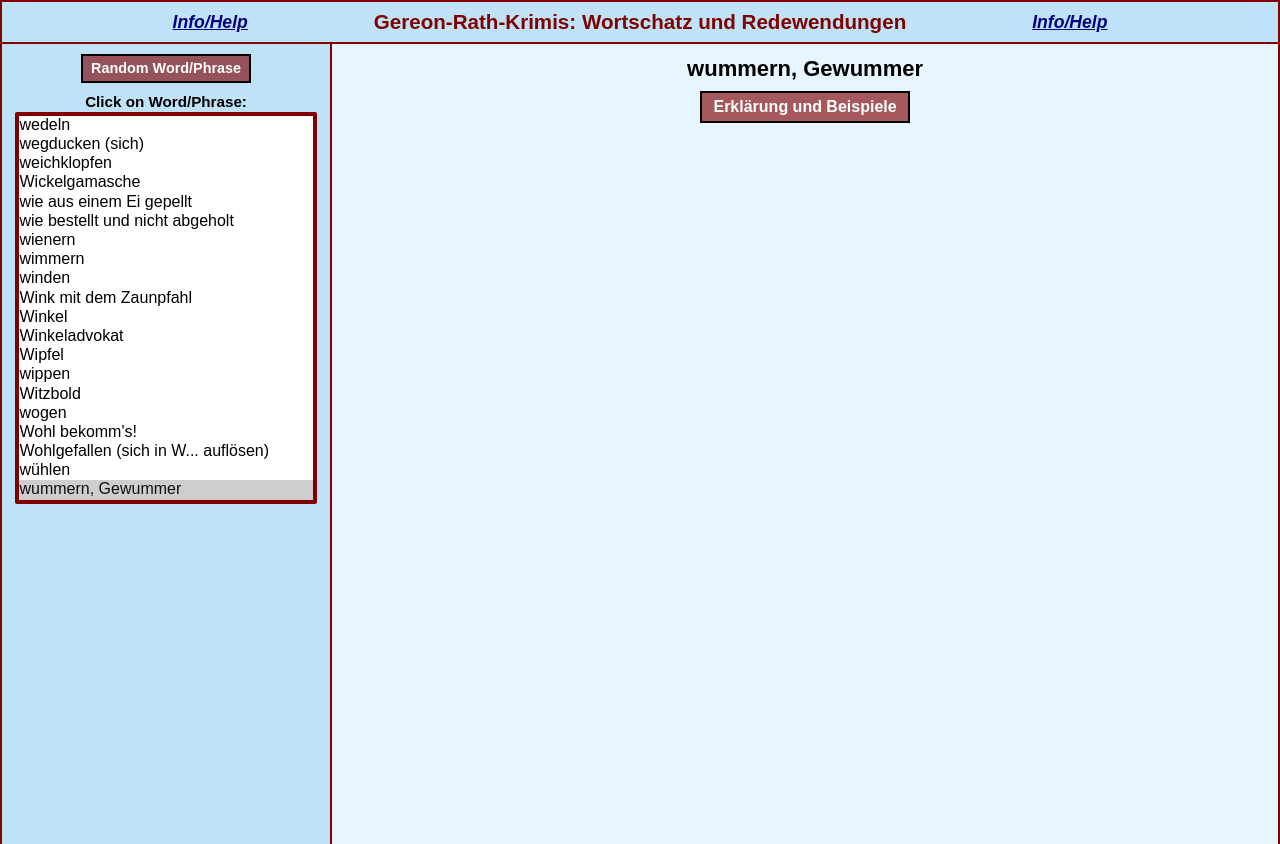
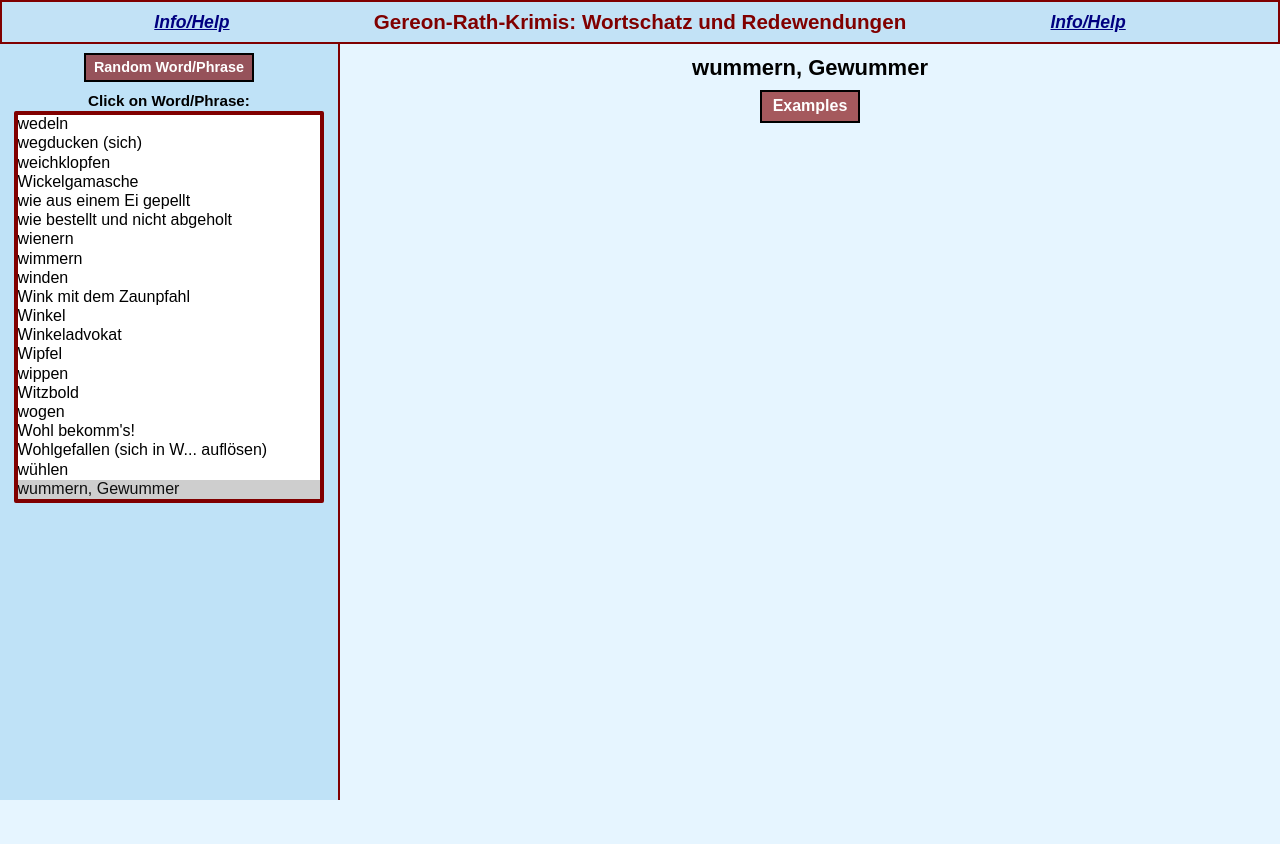
Before and after one commit to khorosh1lov/GR-Project, a plain HTML site: page index.html in a window 1280 px wide. Both pictures are taken after a click on the button "Random Word/Phrase". After the commit the page ends 800 px from the top, so only its background shows below. Drawn offline with Linux system fonts and the light colour scheme.

Commit message:
New Styles and SessionStorage

```diff
--- a/index.html
+++ b/index.html
@@ -10,9 +10,9 @@
 <body>
     <header>
         <div class="main-header">
-            <a class="return" href="help.html" ><i>Info/Help</i></a>
+            <a class="return" href="help.html" onclick="saveCurrentWord()"><i>Info/Help</i></a>
             <h3>Gereon-Rath-Krimis: Wortschatz und Redewendungen</h3>
-            <a class="return"  href="help.html" ><i>Info/Help</i></a>
+            <a class="return" href="help.html" onclick="saveCurrentWord()"><i>Info/Help</i></a>
         </div>
     </header>
 
@@ -29,5 +29,11 @@
     </main>
 
     <script src="script.js" type="module"></script>
+    <script>
+        function saveCurrentWord() {
+            const currentWord = document.getElementById('wordDropdown').value;
+            sessionStorage.setItem('returnWord', currentWord);
+        }
+    </script>
 </body>
 </html>
--- a/script.js
+++ b/script.js
@@ -11,43 +11,35 @@ document.addEventListener('DOMContentLoaded', function () {
 		dropdown.appendChild(option);
 	});
 
-	// Load the previously selected word from localStorage and display it
-	const storedWord = localStorage.getItem('selectedWord');
-	if (storedWord) {
-		dropdown.value = storedWord;
-		displaySelectedWord(storedWord, true);
+	// Check if there's a stored word from the session
+	const sessionWord = sessionStorage.getItem('returnWord');
+	if (sessionWord) {
+		dropdown.value = sessionWord;
+		displaySelectedWord(sessionWord);
 	}
 
 	document.getElementById('randomSelectButton').addEventListener('click', () => {
 		const randomWord = allWords[Math.floor(Math.random() * allWords.length)];
 		dropdown.value = randomWord;
-		localStorage.setItem('selectedWord', randomWord); // Store the selected word in localStorage
 		displaySelectedWord(randomWord);
 	});
 
 	dropdown.addEventListener('change', () => {
-		localStorage.setItem('selectedWord', dropdown.value); // Store the selected word in localStorage
 		displaySelectedWord(dropdown.value);
 	});
 });
 
-function displaySelectedWord(word, loadFromStorage = false) {
+function displaySelectedWord(word) {
 	const examplesContainer = document.getElementById('examplesContainer');
 	examplesContainer.innerHTML = `<div class="selected-word">${word}</div>`;
 
-	if (!loadFromStorage) {
-		// Create and append "Show Examples" button if not already present
-		if (!document.getElementById('showExamplesButton')) {
-			const showExamplesButton = document.createElement('button');
-			showExamplesButton.id = 'showExamplesButton';
-			showExamplesButton.textContent = 'Erklärung und Beispiele';
-			examplesContainer.appendChild(showExamplesButton);
+	// Always create and append "Show Examples" button
+	const showExamplesButton = document.createElement('button');
+	showExamplesButton.id = 'showExamplesButton';
+	showExamplesButton.textContent = 'Examples';
+	examplesContainer.appendChild(showExamplesButton);
 
-			showExamplesButton.addEventListener('click', () => displayExamples(word));
-		}
-	} else {
-		displayExamples(word); // Directly show examples if loading from storage
-	}
+	showExamplesButton.addEventListener('click', () => displayExamples(word));
 }
 
 function displayExamples(word) {
@@ -55,7 +47,6 @@ function displayExamples(word) {
 	examplesContainer.innerHTML = `<div class="selected-word">${word}</div>`;
 
 	const examples = wordExamples[word] || [];
-
 	examples.forEach((example) => {
 		const exampleElement = document.createElement('div');
 		exampleElement.innerHTML = example;
--- a/styles.css
+++ b/styles.css
@@ -8,24 +8,38 @@
 body {
     font-family: Arial, Verdana, sans-serif;
     background-color: #e6f5ff;
+    padding-top: 43px;
+    /* space for the fixed header */
 }
 
 header {
-    background-color: #a1d3f08c;
+    background-color: #c2e2f6;
     padding: 0.5em;
     color: maroon;
     border: 2px solid maroon;
-    width: 100%; /* Ensure header is full width */
+    width: 100%;
+    position: fixed;
+    /* Fix header on top */
+    top: 0;
+    left: 0;
+    z-index: 1000;
+    /* Ensure header is above other content */
 }
 
 .main-header {
     font-size: 110%;
     display: flex;
-    flex-direction: row;
-    align-content: center;
-    justify-content: center;
+    justify-content: space-evenly;
+    /* Adjusted for better spacing */
     align-items: center;
-    gap: 10%;   /*Alex: gap: 14%; */
+}
+
+.main-container {
+    display: flex;
+    height: calc(-43px + 100vh);
+    /* Full height minus header */
+    overflow: hidden;
+    /* Prevents scrolling inside main container */
 }
 
 .return {
@@ -34,22 +48,16 @@ header {
     color: navy;
 }
 
-.main-container {
-    display: flex;
-    flex-wrap: wrap;
-    justify-content: center;
-    min-height: 100vh;
+.selection-container {
+    width: 340px;
+    min-width: 340px;
+    max-width: 400px;
+    text-align: center;
+    padding: 0.65em;
     border-right: 2px solid maroon;
-}
-
-.selection-container {
-    flex: 1;
-    min-width: 200px;
-    padding: 0.65em;  /*Alex:  0.5em*/
-    border-right: 2px solid maroon;
-    border-left: 2px solid maroon;
-    text-align: center;
     background-color: #a1d3f08c;
+    height: 100%;
+    /* Allows scrolling within the container if necessary */
 }
 
 /*This not in Alex:*/
@@ -57,10 +65,11 @@ header {
     background-color: rgba(128, 0, 0, 0.637); margin-bottom: 10px; color:white;}
 
 #examplesContainer {
-    flex: 3;
-    min-width: 400px;
-    margin: 0.75em;   /*Alex: 1em*/
-    font-size: 100%;
+    flex-grow: 1;
+    /* Takes remaining space */
+    margin: 0.75em;
+    /* Only vertical scroll */
+    overflow: auto;
     text-align: center;
 }
 
@@ -68,6 +77,7 @@ header {
     font-size: 22px;
     font-weight: bold;
     margin-bottom: 10px;
+    text-align: center;
     /*Alex: font-size: 23px;   margin-bottom: 20px;*/
 }
 
@@ -161,14 +171,34 @@ header {
 } */
 
 @media (max-width: 992px) {
-    header,
-    .selection-container,
-    #examplesContainer {
-        border: none;
+
+    /* Responsive styles for mobile devices */
+    body {
+        padding-top: 0;
+        /* Remove padding top when on mobile */
+    }
+
+    header {
+        position: static;
+        /* Header is no longer fixed */
     }
 
     .main-container {
-        border-right: 0;
+        flex-direction: column;
+        height: auto;
+        /* Remove fixed height */
+    }
+
+    .selection-container,
+    #examplesContainer {
+        width: 100%;
+        max-width: 100%;
+        /* Full width on small screens */
+        height: auto;
+        overflow: visible;
+        /* Remove fixed height and scrolling */
+        padding: 10px;
+        /* Padding for mobile */
     }
 }
 /*
@@ -189,6 +219,7 @@ header {
     .main-container {
         flex-direction: column;
         min-height: auto;
+        padding-top: 14px;
     }
 
     .selection-container,
```
Also changed, not shown: 1 other file.
